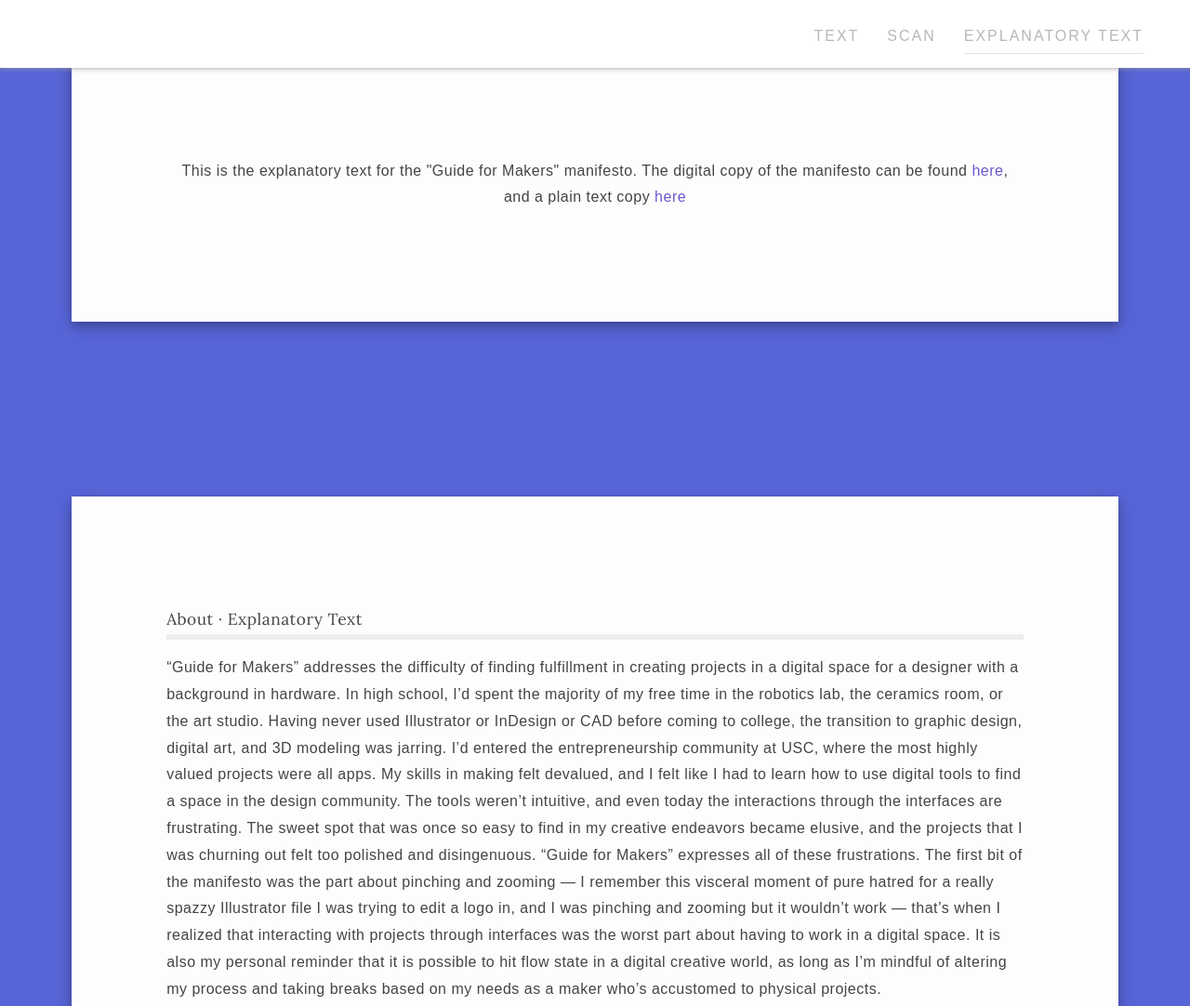
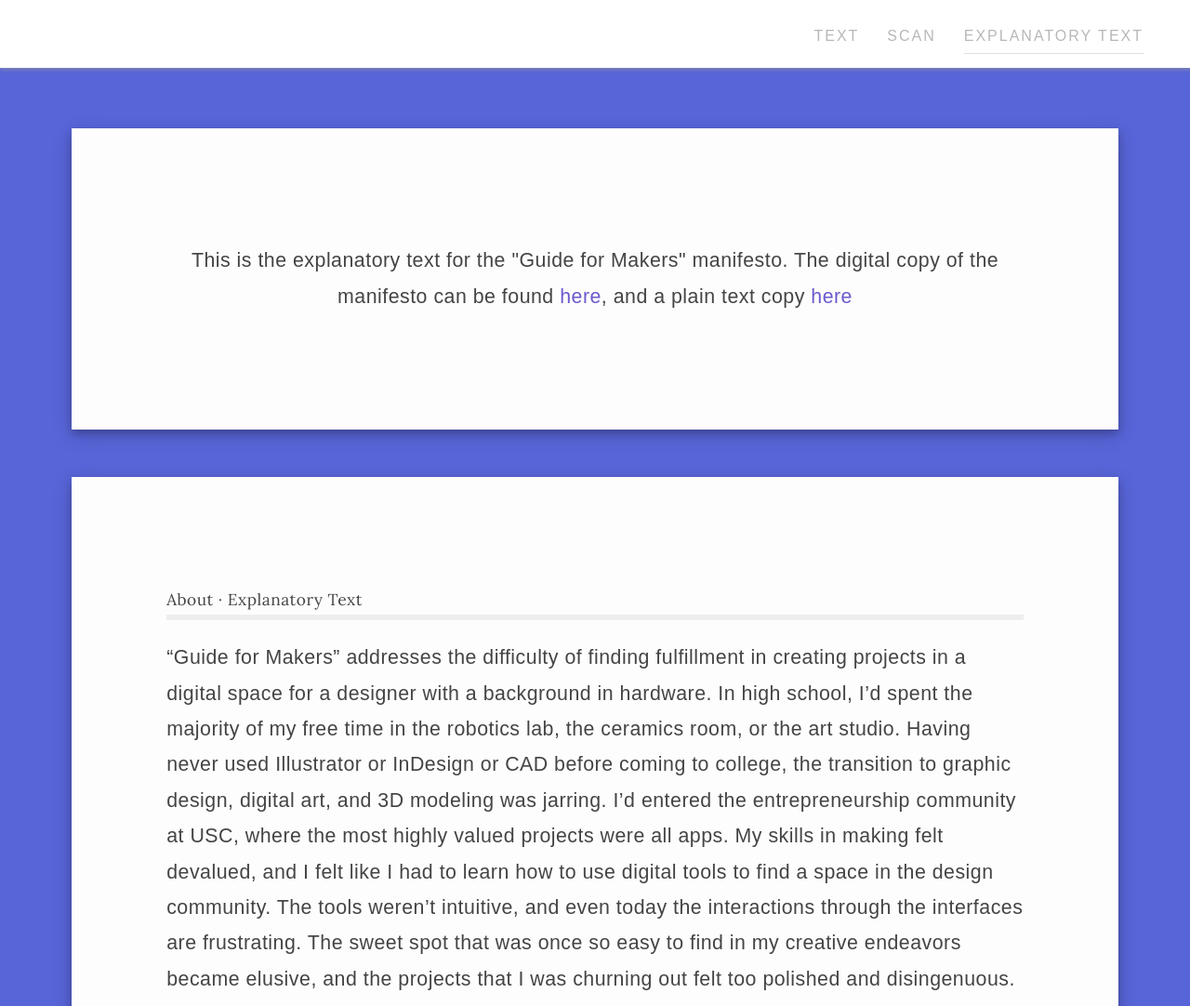
Before and after one commit to mimi-tranzambetti/dtheory, a plain HTML site: page explanation.html in a window 1280 px wide. Shown: the top 1082 px of the page at 93% size. Drawn offline with Linux system fonts and the light colour scheme; a web font is replaced by a local one.

Commit message:
fixed the unbearably small font

```diff
--- a/main.css
+++ b/main.css
@@ -37,7 +37,7 @@ h3{
 }
 
 p{
-  font-size: 12pt;
+  font-size: 16pt;
 }
 
 a{
```
Also changed, not shown: explanation.html (+2 -2 lines).
